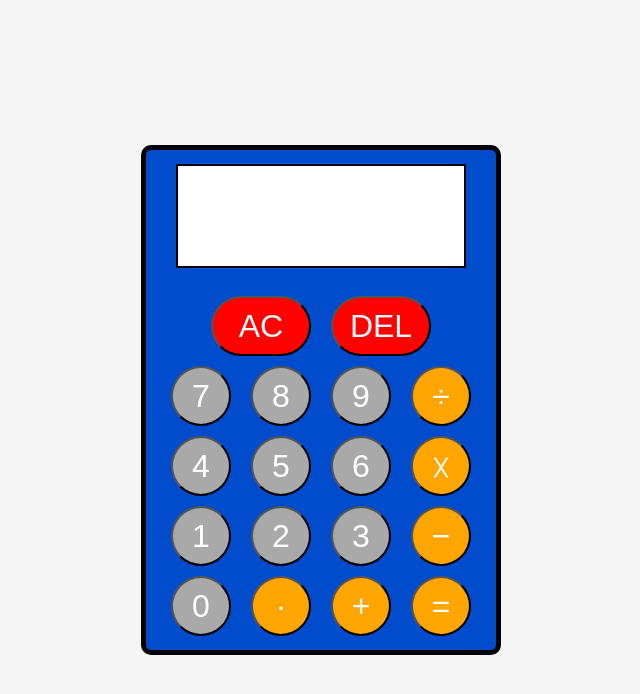
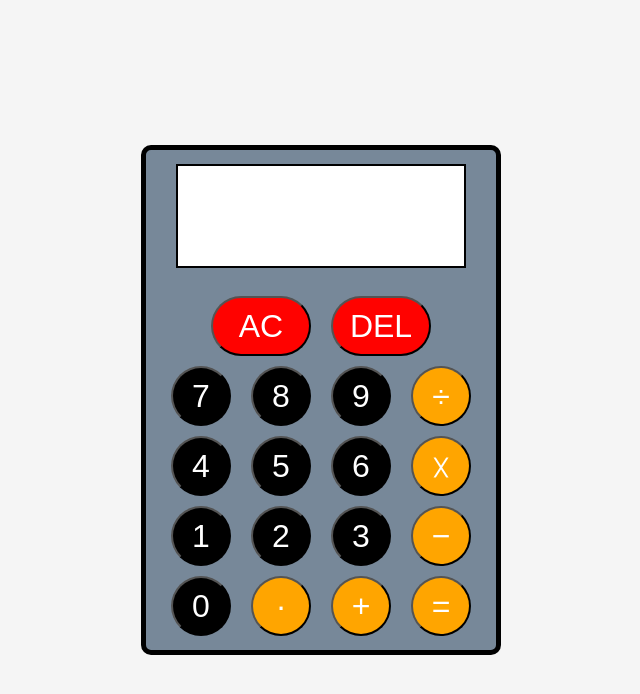
Before and after one commit to rjmills87/Calculator-Project, a plain HTML site: page index.html in a window 1280 px wide. Shown: the whole page, without its empty margins (319-959 px from the left). Drawn offline with Linux system fonts and the light colour scheme.

Commit message:
Changes to styles and fonts

```diff
--- a/style.css
+++ b/style.css
@@ -1,11 +1,12 @@
-@import url("https://fonts.googleapis.com/css2?family=Glory:wght@400;500;600&display=swap");
+@import url("https://fonts.googleapis.com/css2?family=Orbitron:wght@400;500;600&family=Oxygen:wght@300&display=swap");
 
 body {
   margin: 0;
   display: flex;
   justify-content: center;
   align-items: center;
-  font-family: "Glory", sans-serif;
+
+  font-family: "Oxygen", sans-serif;
   background-color: whitesmoke;
 }
 
@@ -15,14 +16,14 @@ body {
   display: flex;
   flex-direction: column;
   justify-content: space-around;
-  background-color: #004ccc;
+  background-color: lightslategray;
   border-radius: 10px;
   border: black solid 5px;
 }
 
 button {
   color: #fff;
-  background-color: darkgrey;
+  background-color: black;
   font-size: 2rem;
   height: 60px;
   width: 60px;
@@ -42,6 +43,8 @@ button {
 }
 
 .calc-display {
+  font-family: "Orbitron", sans-serif;
+  font-weight: 600;
   border: solid black 2px;
   background-color: #fff;
   height: 100px;
@@ -52,7 +55,7 @@ button {
 #display-line-top,
 #display-line-bottom {
   height: 50px;
-  font-size: 2rem;
+  font-size: 3rem;
 }
 
 .btn-row-one {
```
